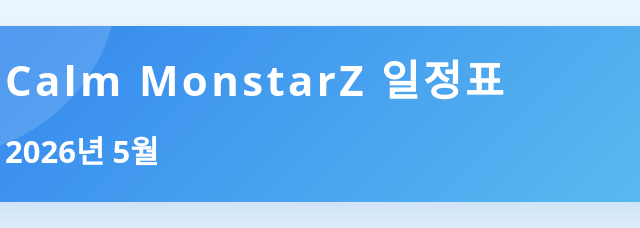
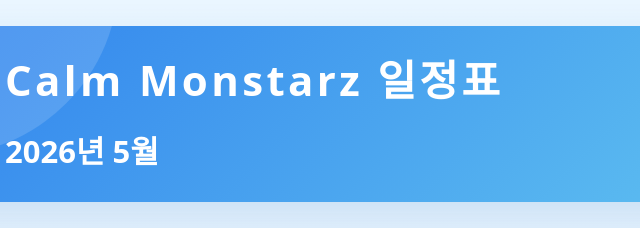
Before and after one commit to kill662477-cmyk/tscam-schedule, a plain HTML site: page index.html in a window 1280 px wide. Shown: the top 228 px of the page, 209-849 px from the left. Drawn offline with Linux system fonts and the light colour scheme.

Commit message:
Update index.html

```diff
--- a/index.html
+++ b/index.html
@@ -3,7 +3,7 @@
 <head>
 <meta charset="utf-8" />
 <meta name="viewport" content="width=device-width,initial-scale=1" />
-<title>Calm MonstarZ 일정표</title>
+<title>Calm Monstarz 일정표</title>
 <!-- Google tag (gtag.js) -->
 <script async src="https://www.googletagmanager.com/gtag/js?id=G-HQZNE3KZCS"></script>
 <script>
@@ -32,7 +32,7 @@
   <button class="save-top" id="saveBtn">저장</button>
   <div class="hero-inner">
     <div class="logo"><img src="https://stimg.sooplive.com/NORMAL_BBS/5/19145025/979469cfcdc662e18.gif" alt="츠캄 로고"></div>
-    <div><h1>Calm MonstarZ 일정표</h1><div id="heroMonth" class="month-line">2026년 4월</div></div>
+    <div><h1>Calm Monstarz 일정표</h1><div id="heroMonth" class="month-line">2026년 4월</div></div>
   </div>
   <div class="nav"><button id="prevBtn">‹ 이전</button><button class="today" id="todayBtn">오늘</button><button id="nextBtn">다음 ›</button></div>
 </header>
```
